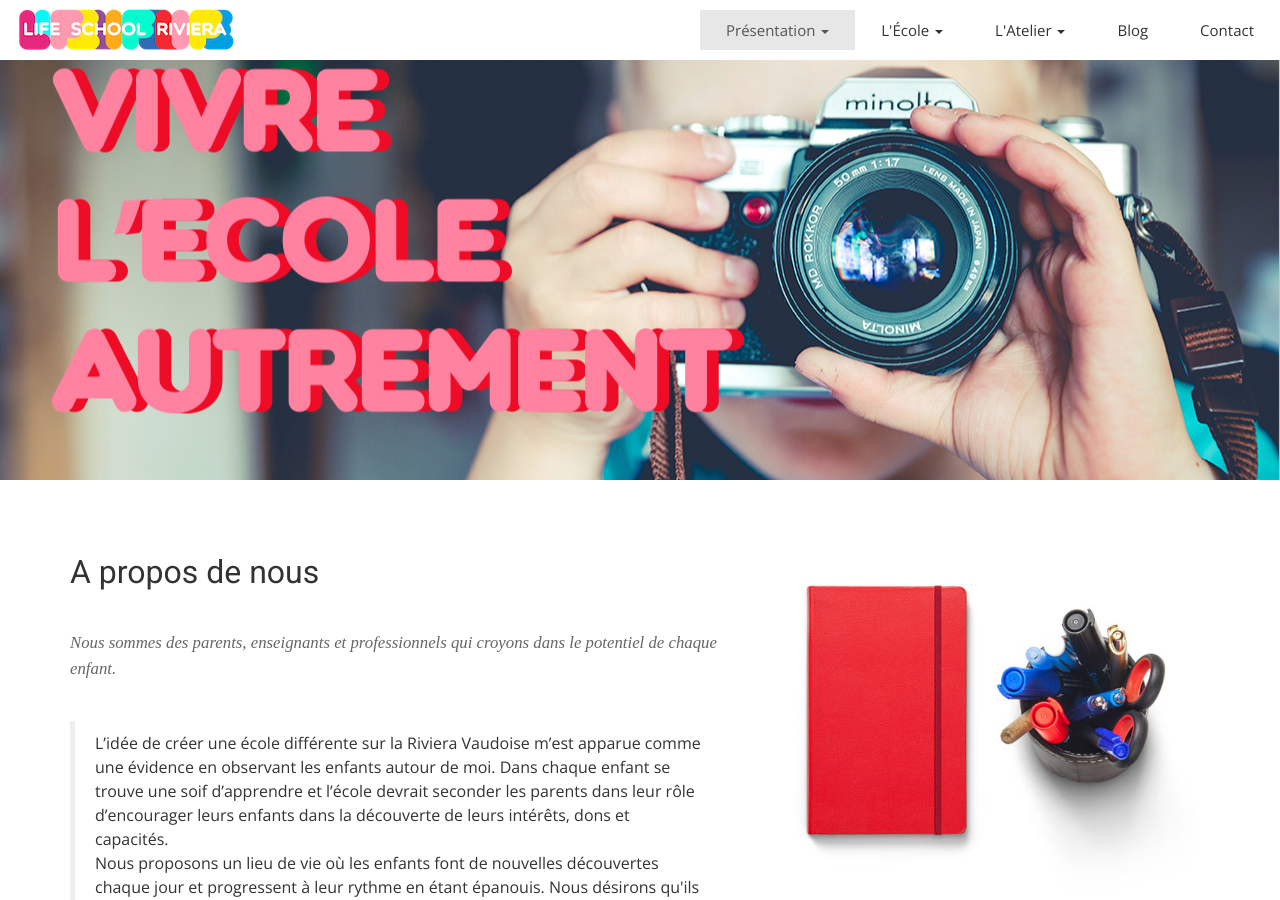
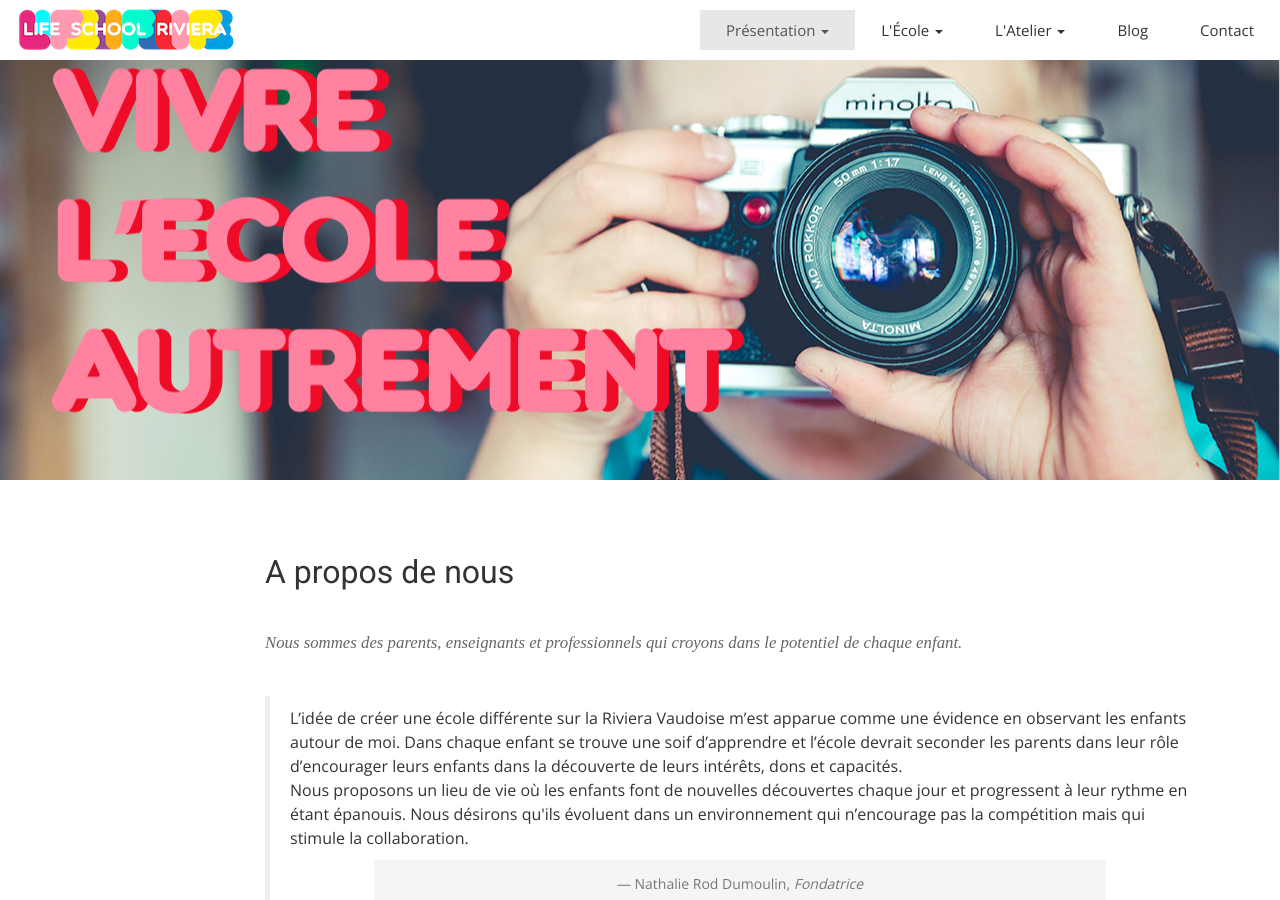
Before and after one commit to midjoule/lifeschool, a Jekyll site: the page built from index.html, in a window 1280 px wide and 900 px high. Built offline with Jekyll 4.4.1, drawn with Linux system fonts in a browser that asks for light colours; nearby versions of some CDN libraries; some web fonts are replaced.

Commit message:
Update index.html

```diff
--- a/index.html
+++ b/index.html
@@ -23,7 +23,7 @@
 <section id="aboutus">
   <div class="container">
     <div class="row">
-      <div class="col-md-7 col-sm-12">
+      <div class="col-md-10 col-md-offset-2 col-sm-12">
         <div class="block">
           <div class="section-title">
             <h2>A propos de nous</h2>
@@ -39,11 +39,6 @@
          </div>
         </div>
       </div><!-- .col-md-7 close -->
-      <div class="col-md-5 col-sm-12">
-        <div class="block">
-          <img src="img/wrapper-img.png" class="img-responsive">
-        </div>
-      </div><!-- .col-md-5 close -->
     </div>
   </div>
 </section>
```
